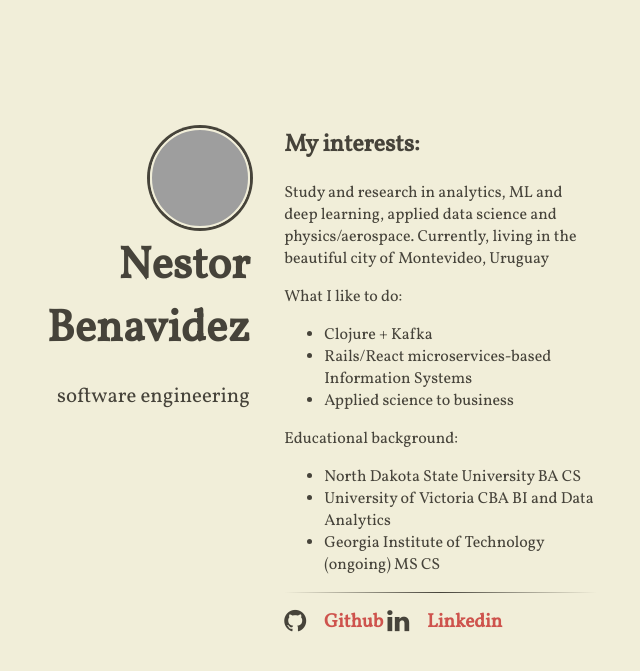
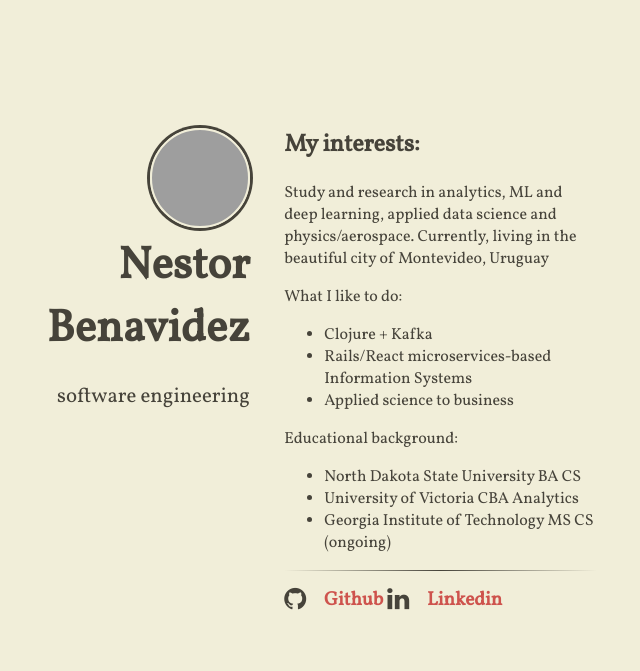
Before and after one commit to nestorbenavidez/shortkingstories.github.io, a Jekyll site: the page built from index.html, in a window 1280 px wide, cut to the strip 0-671 px from the top of the page. Shown: the whole strip, without its empty margins (383-1023 px from the left). Built offline with Jekyll 4.4.1, drawn with Linux system fonts in a browser that asks for light colours; nearby versions of some CDN libraries; grey boxes are pictures that could not be loaded.

```diff
--- a/_includes/content.html
+++ b/_includes/content.html
@@ -11,8 +11,9 @@
 <p>Educational background:</p>
 <ul>
   <li>North Dakota State University BA CS</li>
-  <li>University of Victoria CBA BI and Data Analytics</li>
-  <li>Georgia Institute of Technology (ongoing) MS CS</li>
+  <li>University of Victoria CBA Analytics</li>
+  <li>Georgia Institute of Technology MS CS (ongoing)</li>
+
 </ul>
 
 <hr />
```
